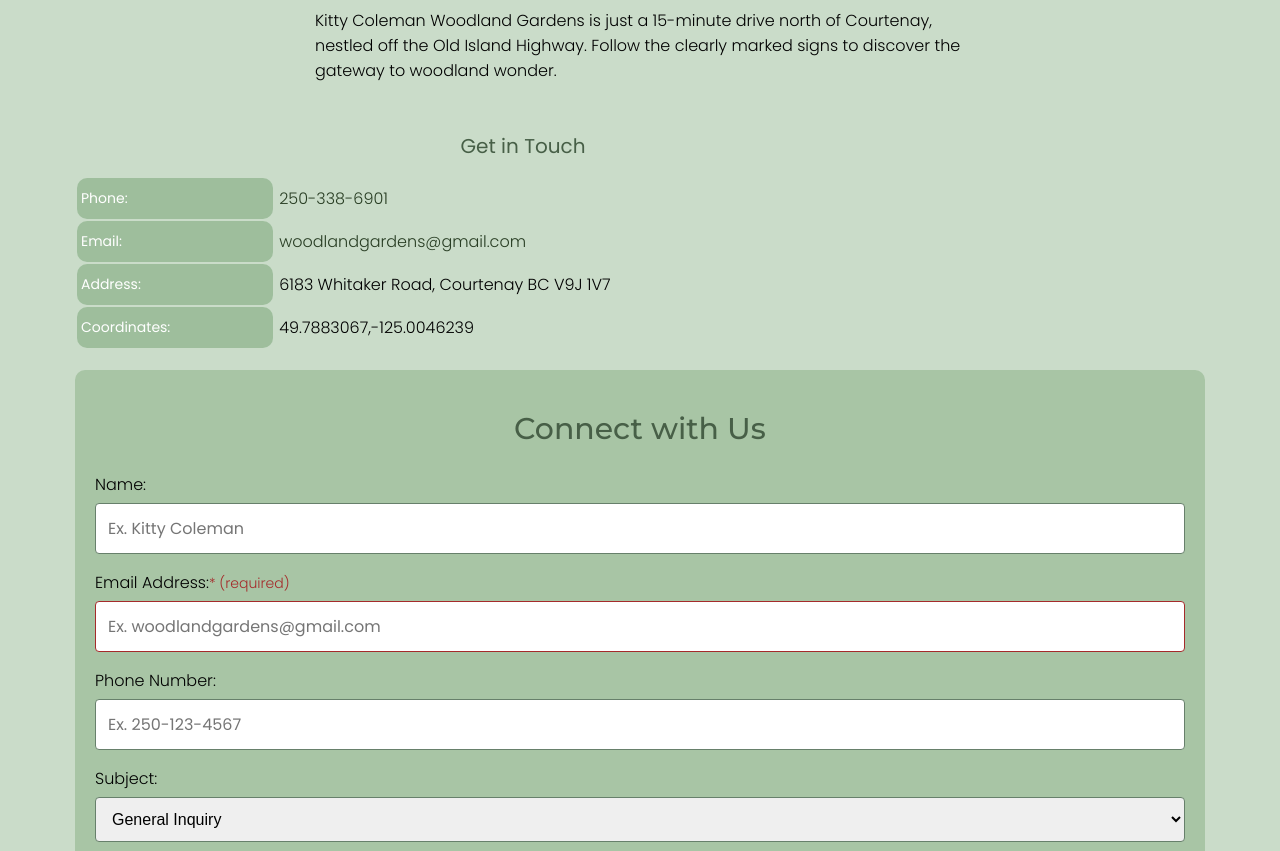
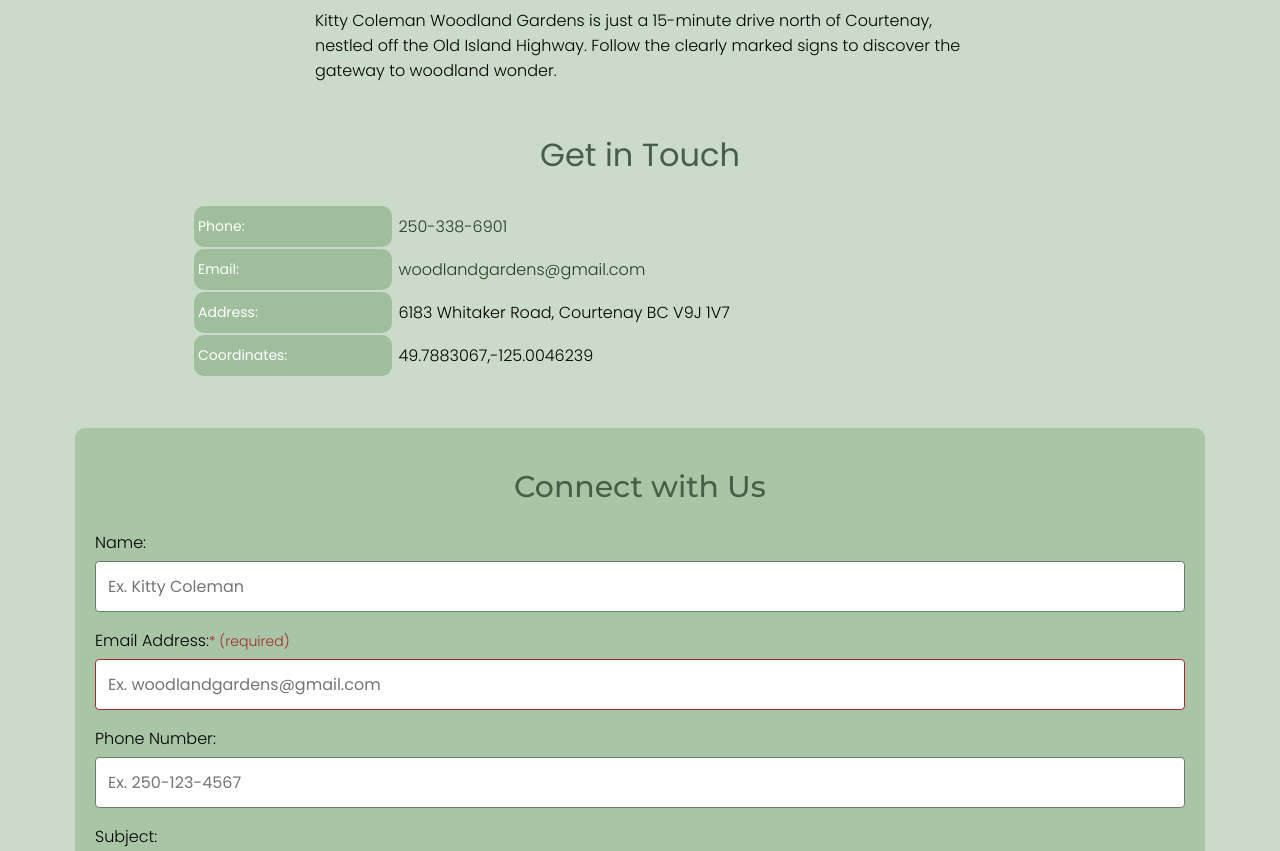
Before and after one commit to nic-dgl103-f24-dlu1/project-rae-hemstreet, a plain HTML site: page contact-us.html in a window 1280 px wide. Shown: the part 1633-2484 px from the top of the page. Drawn offline with Linux system fonts and the light colour scheme.

Commit message:
Fix spacing issues within contact us

```diff
--- a/contact-us.html
+++ b/contact-us.html
@@ -55,7 +55,6 @@
           </div>
         </section>
         <section class="contact-us">
-          <div class="content-width">
         <div class="contact-table">
           <table>
             <caption>Get in Touch</caption>
@@ -77,7 +76,6 @@
               <td>49.7883067,-125.0046239</td>
             </tr>
           </table>
-        </div>
           </div>
         </section>
         <section class="contact-form-section">
--- a/style.css
+++ b/style.css
@@ -380,12 +380,12 @@ html {
 }
 
 .contact-table {
-  padding-bottom: 20px;
+  padding-bottom: 30px;
 }
 
 table {
   width: 70vw;
-  padding-right: 10px;
+  margin: auto;
 }
 
 th {
@@ -417,7 +417,7 @@ table a {
 /*-------- CONTACT FORM ---------*/
 
 .contact-form-section {
-  padding-bottom: 20px;
+  padding-bottom: 30px;
 }
 
 .contact-form h2 {
@@ -750,7 +750,14 @@ input:required {
 
     /*-------- CONTACT US ---------*/
 
+    .contact-table caption {
+      font-size: 3.2rem;
+      padding-bottom: 25px;
+    }
 
+    .contact-us {
+      padding-bottom: 20px;
+    }
 
     /*-------- CONTACT FORM ---------*/
 
```
